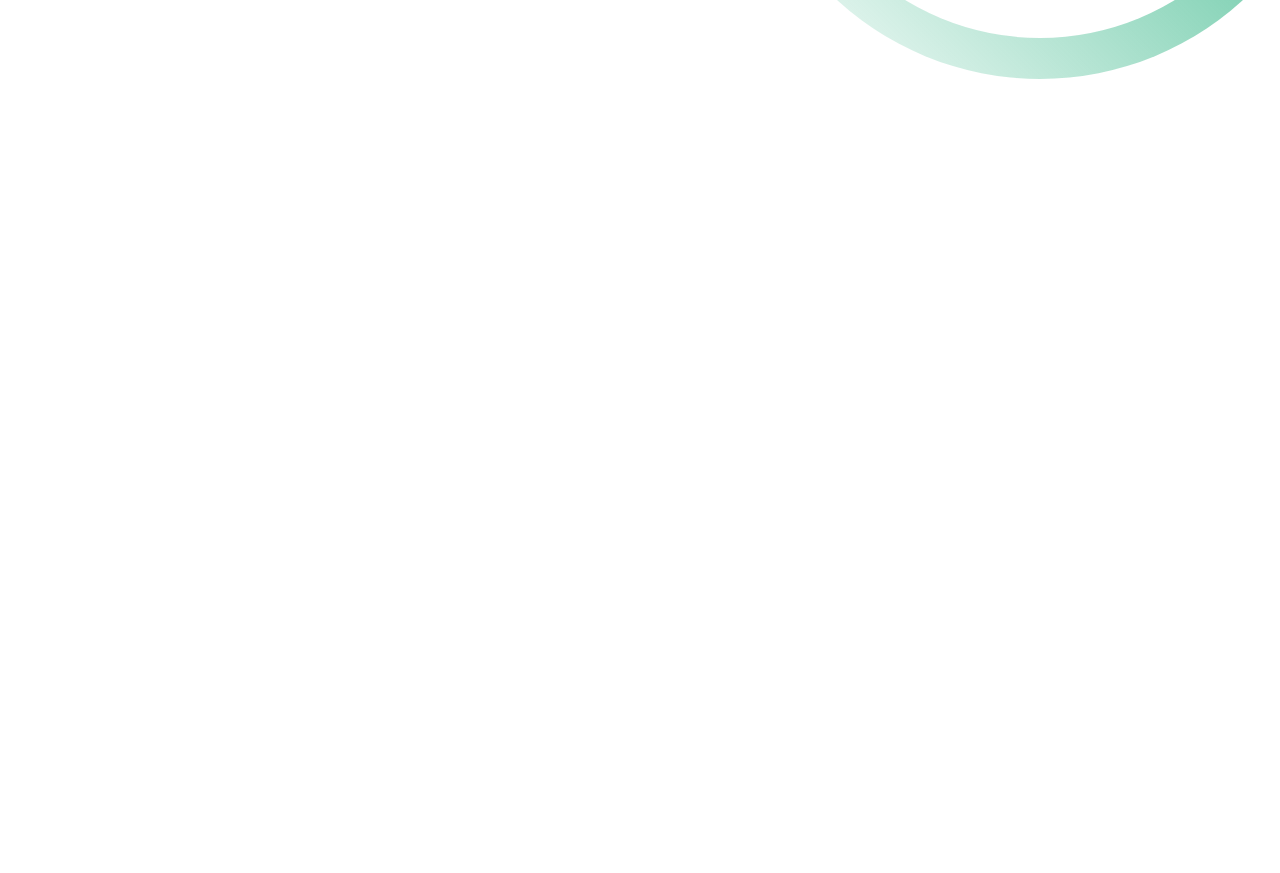
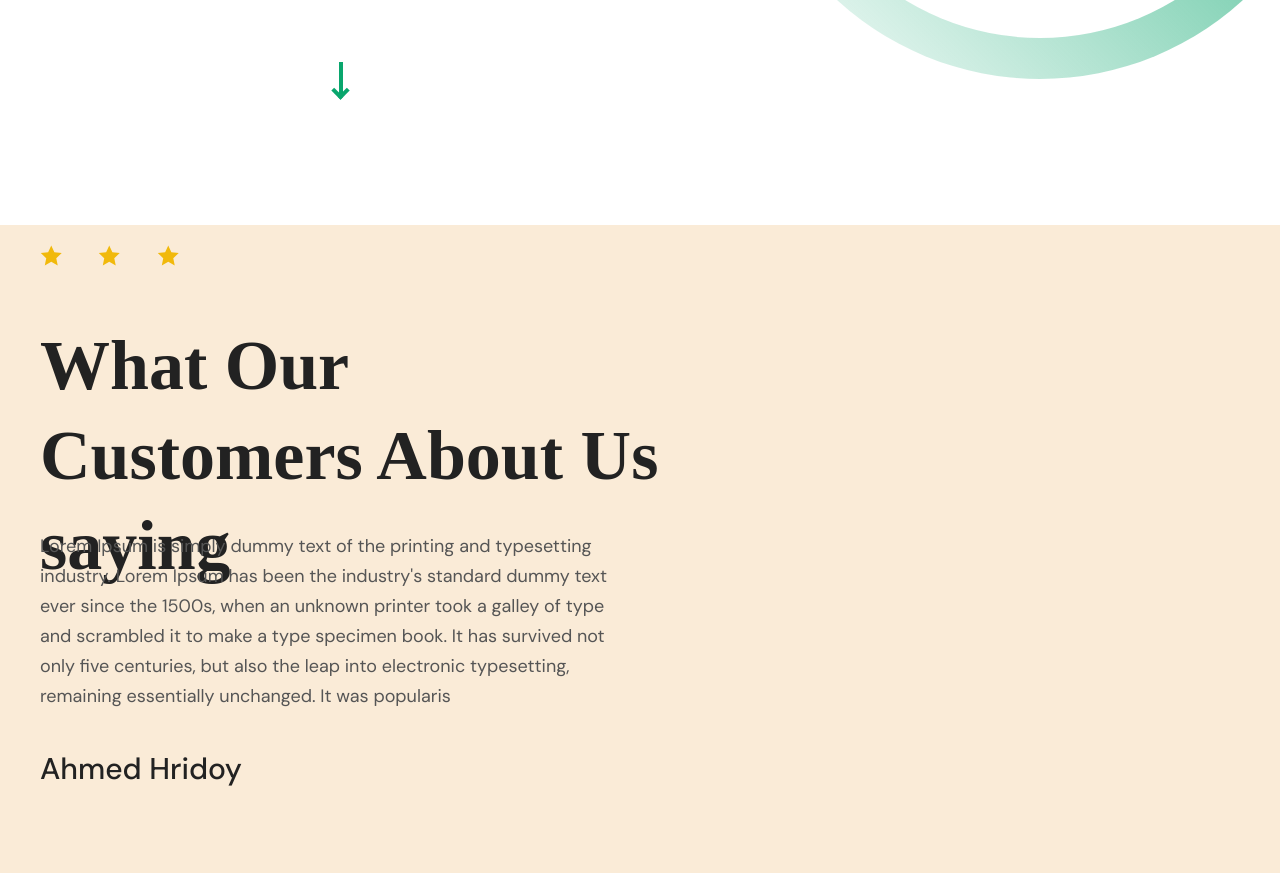
Before and after one commit to koscheev/Organic-Fruit, a plain HTML site: page index.html in a window 1280 px wide. Shown: the part 1839-2712 px from the top of the page. Drawn offline with Linux system fonts and the light colour scheme; a web font is replaced by a local one.

Commit message:
add block reviews

```diff
--- a/index.html
+++ b/index.html
@@ -71,7 +71,6 @@
             <div class="block-right block-right-items">
                 <div class="block-right-small">
                     <div class="block-right-circle">
-                        <!-- <img class="avatar-top" src="/img/avatar-top.svg" alt="avatar"> -->
                         <img class="fruits" src="/img/Fruits.svg" alt="avatar">
                     </div>
                     <span class="block-right-digits">300</span>
@@ -104,6 +103,10 @@
                     <h2 class="activity-block-slogan">24/8 Service</h2>
                     <h3 class="activity-block-text">Lorem Ipsum is simply dummy text of the printing and typesetting industry.</h3>
                 </div>
+                <button class="main-button activity-main-button">
+                    <div class="main-arrow activity-main-arrow"></div>
+                    <div class="main-arrow-link activity-main-arrow-link"></div>
+                </button>
                 <div class="activity-product-large">
                     <div class="activity-product-small">
                         <div class="activity-product-line"></div>
@@ -114,6 +117,28 @@
             </div>
             <img class="activity-line" src="/img/Line.svg" alt="line">
         </div>
+        <!-- <div class="products">
+            <div class="container">
+                <div class="products-block">
+                    <div class="products-block-top-right">
+                        <div class="products-block-top-right-img"></div>
+                    </div>
+                </div>
+            </div>
+        </div> -->
+        <div class="reviews">
+            <div class="container">
+                <h2 class="reviews-slogan">What Our Customers About Us saying</h2>
+                <h3 class="reviews-text">Lorem Ipsum is simply dummy text of the printing and typesetting industry. Lorem Ipsum has been the industry's standard dummy text ever since the 1500s, when an unknown printer took a galley of type and scrambled it to make a type specimen book. It has survived not only five centuries, but also the leap into electronic typesetting, remaining essentially unchanged. It was popularis</h3>
+                <h2 class="reviews-name">Ahmed Hridoy</h2>
+                <!-- <span class="reviews-star"></span> -->
+                <img class="reviews-star" src="/img/Reviews_star.svg" alt="star">
+                <img class="reviews-star reviews-star-margin" src="/img/Reviews_star.svg" alt="star">
+                <img class="reviews-star reviews-star-margin" src="/img/Reviews_star.svg" alt="star">
+
+            </div>
+
+        </div>
     </div>
 </body>
 </html>
--- a/style/style.css
+++ b/style/style.css
@@ -168,8 +168,6 @@
 .main-arrow {
     width: 32px;
     height: 0px;
-    left: 760px;
-    top: 513.97px;
     border: 2px solid #FFFFFF;
     background-color: #FFFFFF;
 }
@@ -263,10 +261,11 @@
     width: 29px;
     height: 29px;
 }
+
+/* Block activity */
 .activity {
     position: relative;
     height: 1065px;
-    /* background-color: antiquewhite; */
 }
 .activity-slogan {
     position: absolute;
@@ -318,7 +317,6 @@
     left: 59.28px;
     top: 40px;
     border-radius: 50px;
-    /* background: #F3FBF8 */
 }
 .activity-block-circle-background {
     background: #F3FBF8
@@ -411,3 +409,100 @@
     bottom: 566.15px;
     z-index: -2;
 }
+.activity-main-button {
+    left: 309.44px;
+    top: 886.89px;
+    background: transparent;
+    transform: rotate(90deg);
+}
+.activity-main-arrow {
+    border: 2px solid #09A66D;
+    background-color: #09A66D;
+}
+.activity-main-arrow-link {
+    border-right: 4px solid #09A66D;
+    border-bottom: 4px solid #09A66D;
+}
+
+/* Block products */
+/* .products {
+    position: absolute;
+    width: 1440px;
+    height: 832px;
+    background: #09A66D0D 5%;
+}
+.products-block {
+    position: absolute;
+    width: 600px;
+    height: 600px;
+    top: 88.76px;
+    background: #b4f4dd 5%;
+}
+.products-block-top-right {
+    display: flex;
+    position: absolute;
+    width: 250px;
+    height: 250px;
+    left: 78px;
+    top: 70px;
+    background: #FFFFFF;
+    transform: rotate(30deg);
+}
+.products-block-top-right-img {
+    position: absolute;
+    width: 250px;
+    height: 250px;
+    background: url(/img/Cucumber.svg) no-repeat;
+} */
+
+/* About use */
+.reviews {
+    position: relative;
+    height: 1423px;
+    background-color: antiquewhite;
+}
+.reviews-slogan {
+    position: absolute;
+    width: 640px;
+    height: 180px;
+    top: 96px;
+    font-family: 'Rosario';
+    font-style: normal;
+    font-weight: 700;
+    font-size: 70px;
+    line-height: 90px;
+    color: #222222;
+}
+.reviews-text {
+    position: absolute;
+    width: 586.26px;
+    height: 180px;
+    top: 306px;
+    font-family: 'DM Sans';
+    font-style: normal;
+    font-weight: 400;
+    font-size: 18px;
+    line-height: 30px;
+    color: #555555;
+}
+.reviews-name {
+    position: absolute;
+    width: 203px;
+    height: 36px;
+    top: 526px;
+    font-family: 'DM Sans';
+    font-style: normal;
+    font-weight: 500;
+    font-size: 30px;
+    line-height: 36px;
+    color: #222222;
+}
+.reviews-star {
+    margin-top: 20.48px;
+    width: 22.02px;
+    height: 20.94px;
+    top: 582.48px;
+}
+.reviews-star-margin {
+    margin-left: 32.41px;
+}
```
Also changed, not shown: img/Cucumber.svg (added), img/Reviews_star.svg (added).
